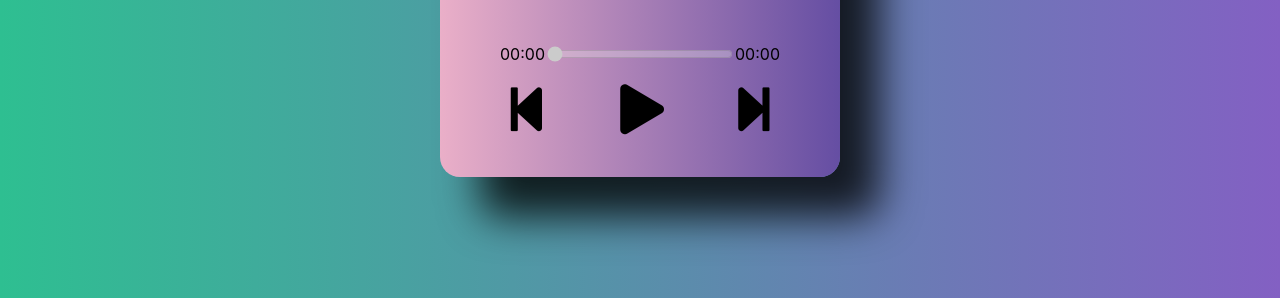
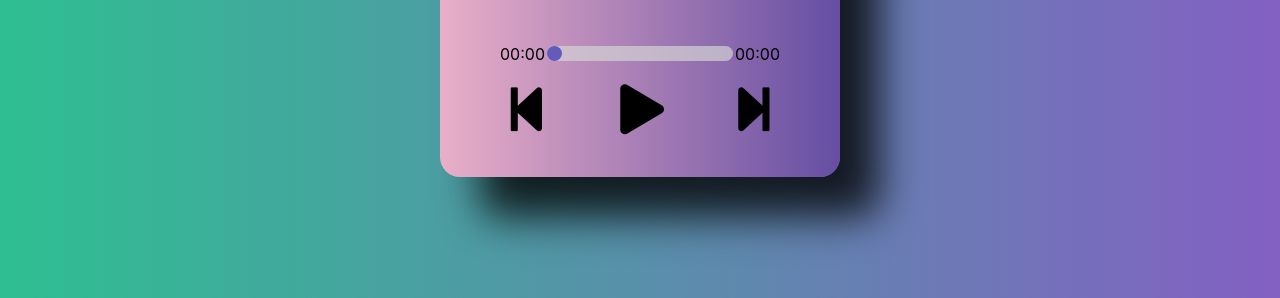
Before and after one commit to Paras-Punjabi/iSangeet-Music-App, a plain HTML site: page index.html in a window 1280 px wide. Shown: the part 502-800 px from the top of the page. Drawn offline with Linux system fonts and the light colour scheme.

Commit message:
Second Update - Added dragable timeline and changed the style of timeline

```diff
--- a/index.html
+++ b/index.html
@@ -20,7 +20,7 @@
       <div class="song-name"></div>
       <div class="slider">
         <span class="startTime">00:00</span>
-        <input type="range" class="range" disabled name="vol" min="0" value="0" /><span
+        <input type="range" class="range" name="vol" min="0" value="0" /><span
           class="endTime"
           >00:00</span
         >
--- a/script.js
+++ b/script.js
@@ -9,7 +9,7 @@ let endTime = document.querySelector(".endTime");
 let range = document.querySelector(".range");
 let imageMusic = document.querySelector(".image");
 
-// objets of songs
+// objects of songs
 let songs = [
   {
     songName: "Bad-Guy",
@@ -89,11 +89,11 @@ play.addEventListener(
       updateTimeline(audio);
       let minutes = Math.floor(audio.currentTime / 60);
       let seconds = Math.floor(audio.currentTime - minutes * 60);
-      if(seconds<10){
-        seconds = `0${seconds}`
+      if (seconds < 10) {
+        seconds = `0${seconds}`;
       }
-      if(minutes<10){
-        minutes = `0${minutes}`
+      if (minutes < 10) {
+        minutes = `0${minutes}`;
       }
       startTime.innerHTML = `${minutes}:${seconds}`;
     });
@@ -111,8 +111,6 @@ pause.addEventListener("click", () => {
   let seconds = Math.floor(audio.currentTime - minutes * 60);
   startTime.innerHTML = `${minutes}:${seconds}`;
 });
-
-
 
 // Play Next
 forward.addEventListener(
@@ -147,7 +145,6 @@ backward.addEventListener("click", () => {
   audio.play();
 });
 
-
 // Timeline function
 function updateTimeline(song) {
   let duration = song.duration;
@@ -159,22 +156,20 @@ function updateTimeline(song) {
   range.value = song.currentTime;
 }
 
-
 // playList Code
 let list = document.querySelector(".list");
 
 list.addEventListener("click", () => {
-
   // playlist body
   let listMusic = document.createElement("div");
   listMusic.classList.add("listMusic");
   document.body.appendChild(listMusic);
 
-  // totla tracks
-  let span = document.createElement('span')
+  // total tracks
+  let span = document.createElement("span");
   span.innerHTML = `${songs.length} tracks`;
-  span.classList.add('track')
-  listMusic.appendChild(span)
+  span.classList.add("track");
+  listMusic.appendChild(span);
 
   // icon of cross
   let icon = document.createElement("div");
@@ -201,7 +196,6 @@ list.addEventListener("click", () => {
       audio = new Audio(songs[index].audio);
       imageMusic.style.background = `url(${item.image})`;
       PlaySong();
-
     });
   });
 
@@ -209,6 +203,10 @@ list.addEventListener("click", () => {
   listMusic.firstElementChild.nextElementSibling.style.marginTop = "40px";
 });
 
+// autoplay the next song when the current song gets over
+audio.addEventListener("ended", playNext);
 
-// autoplay the next song when the current song gets over
-audio.addEventListener('ended',playNext)
+// to drag the range and play the song from that particular position
+range.addEventListener("input", () => {
+  audio.currentTime = range.value;
+});
--- a/style.css
+++ b/style.css
@@ -79,7 +79,37 @@ i {
 .range {
   width: 70%;
   cursor: pointer;
+  -webkit-appearance: none;
+  height: 15px;
+  background: #d3d3d3;
+  outline: none;
+  opacity: 0.7;
+  -webkit-transition: .2s;
+  transition: opacity .2s;
+  border-radius: 50px;
 }
+
+.range:hover {
+  opacity: 1;
+}
+
+.range::-webkit-slider-thumb {
+  -webkit-appearance: none;
+  appearance: none;
+  width: 15px;
+  height: 15px;
+  background: #3944bc;
+  cursor: pointer;
+  border-radius: 50%;
+}
+
+.range::-moz-range-thumb {
+  width: 25px;
+  height: 25px;
+  background: #3944bc;
+  cursor: pointer;
+}
+
 .fa-play,
 .fa-pause {
   position: relative;
```
Also changed, not shown: 1 other file.
